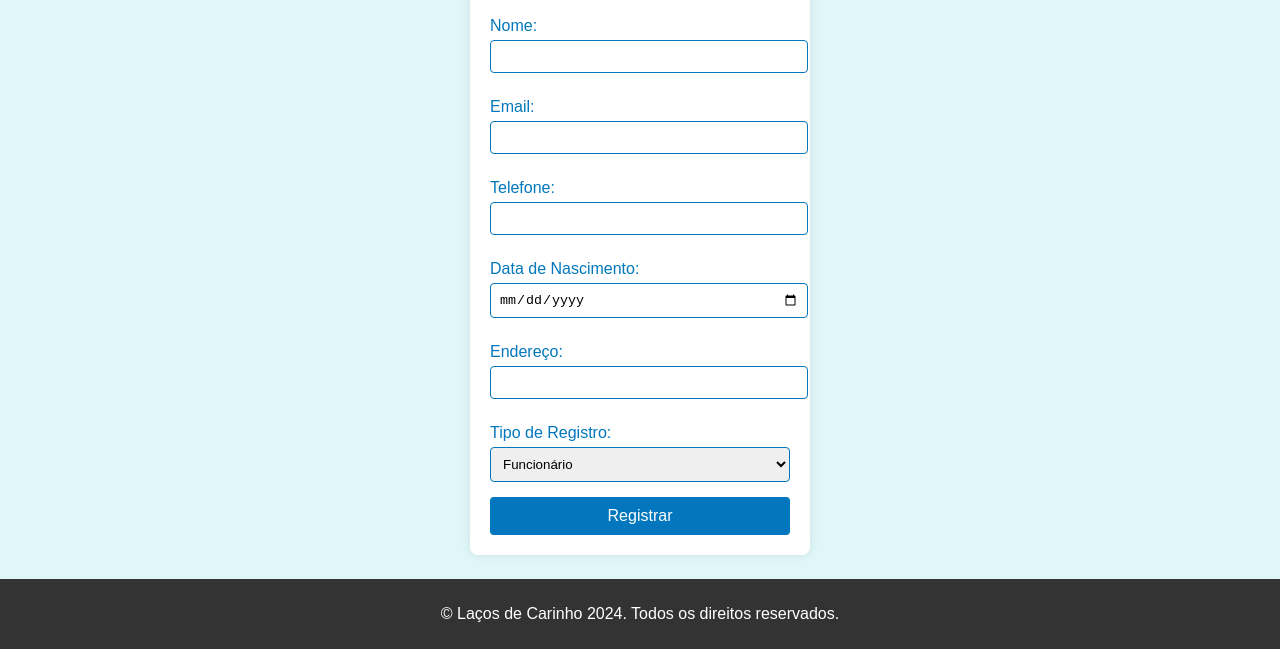
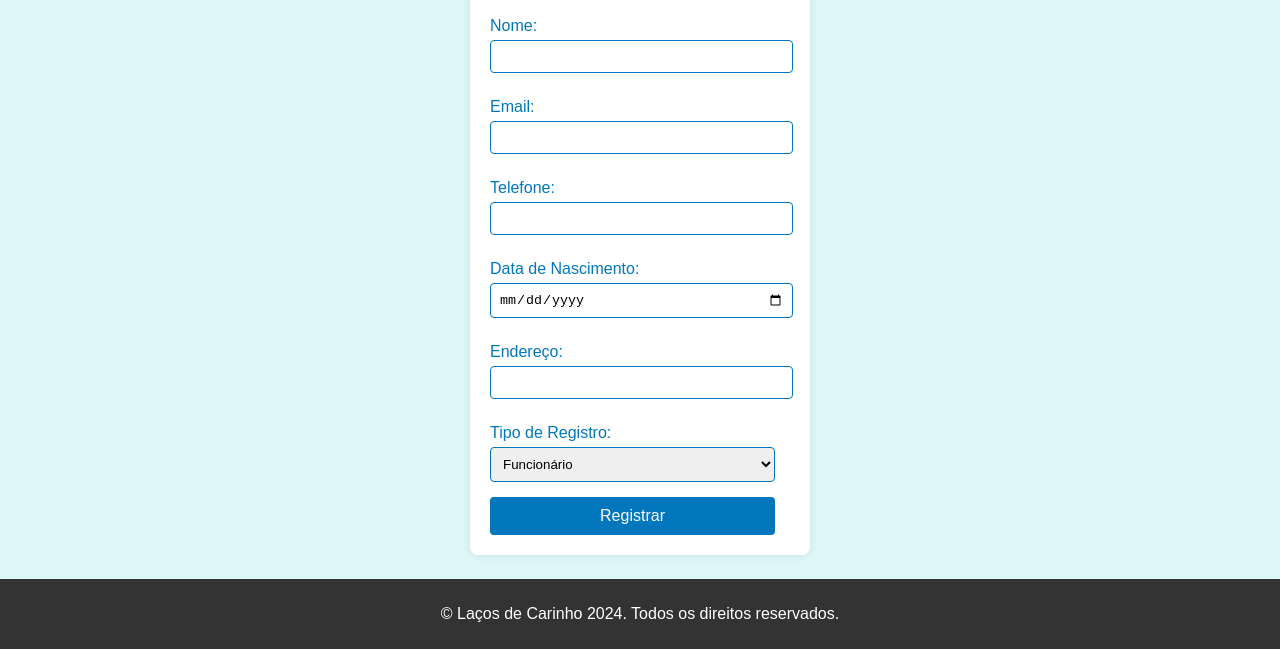
Before and after one commit to jottakkkjk/integrador_front, a plain HTML site: page registro.html in a window 1280 px wide. Shown: the part 151-800 px from the top of the page. Drawn offline with Linux system fonts and the light colour scheme.

Commit message:
input margin

```diff
--- a/css/registro.css
+++ b/css/registro.css
@@ -73,6 +73,9 @@ select {
     border: 1px solid #0277bd;
     border-radius: 4px;
 }
+form{
+    margin-right: 15px;
+}
 
 input[type="submit"] {
     width: 100%;
```
